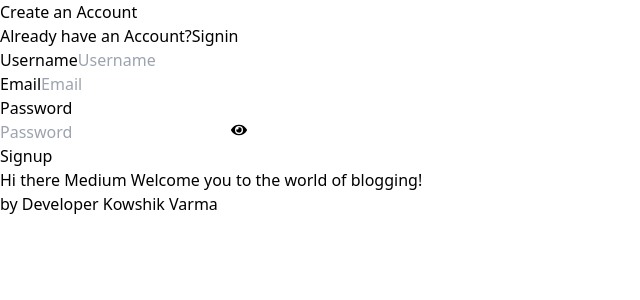
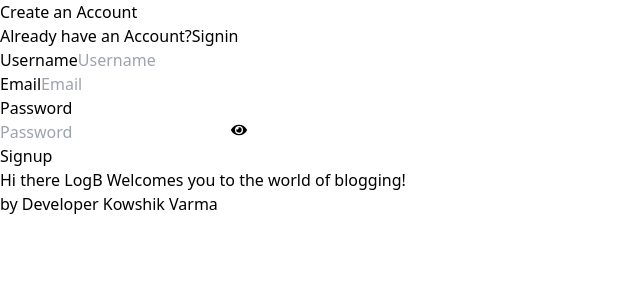
Before and after one commit to Kowshikvarma45/Logb, a React (Vite) app in the folder Frontend/: page / in a window 1280 px wide. Shown: the top 300 px of the page, without its empty margins (0-640 px from the left). Built offline with nearby package versions, Linux system fonts and the light colour scheme.

Commit message:
Update Signup.tsx

```diff
--- a/Frontend/src/pages/Signup.tsx
+++ b/Frontend/src/pages/Signup.tsx
@@ -78,7 +78,7 @@ export const Signup = ()=>{
                 </div>
             </div>
         <div className="hidden lg:block">
-        <Quote main={"Hi there Medium Welcome you to the world of blogging!"} by={"by Developer Kowshik Varma"}></Quote>
+        <Quote main={"Hi there LogB Welcomes you to the world of blogging!"} by={"by Developer Kowshik Varma"}></Quote>
         </div>
         </div>
     )
```
